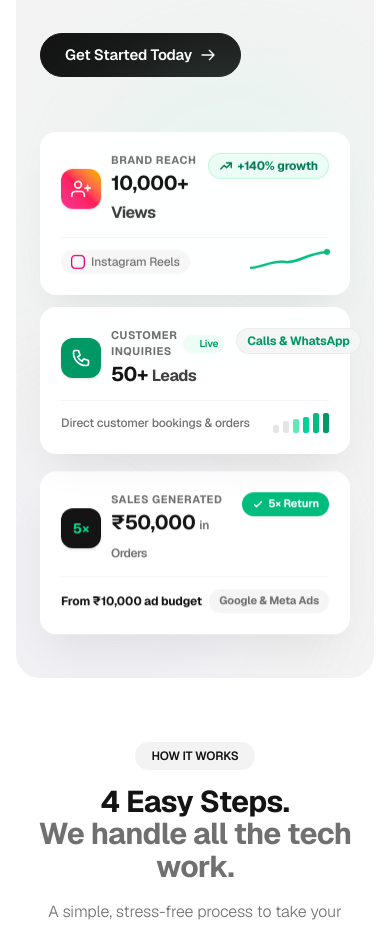
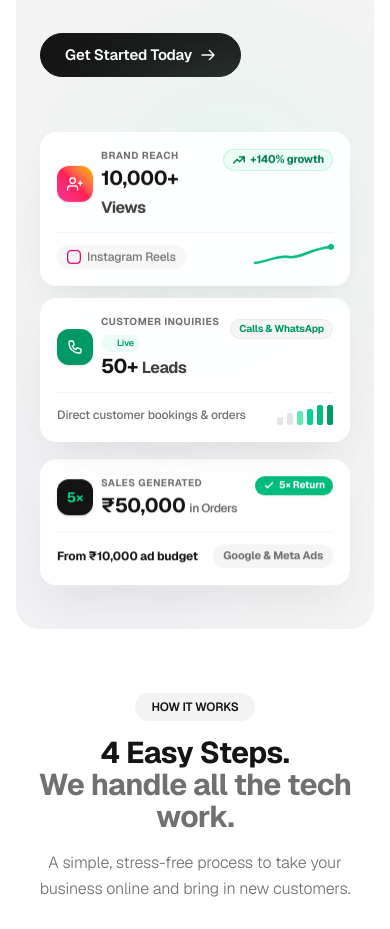
Before and after one commit to Dharsan15/bizzgroww-landingpage, a React (Vite) app: page / in a window 390 px wide. Shown: the part 2720-3649 px from the top of the page. Built offline with nearby package versions, Linux system fonts and the light colour scheme.

Commit message:
fixed floating text overflow

```diff
--- a/src/components/Services.jsx
+++ b/src/components/Services.jsx
@@ -142,7 +142,7 @@ export default function Services() {
           whileInView={isMobile ? { opacity: 1, y: 0 } : false}
           viewport={isMobile ? { once: true, amount: 0.15 } : undefined}
           transition={{ duration: 0.7, ease: EASE }}
-          className="card-soft relative overflow-hidden p-6 sm:p-10 lg:p-14"
+          className="card-soft relative overflow-hidden p-4 sm:p-10 lg:p-14"
         >
           <div className="grid grid-cols-1 lg:grid-cols-12 gap-10 lg:gap-12 items-center">
             {/* Left Column: Content */}
@@ -154,7 +154,7 @@ export default function Services() {
               <h3 className="text-2xl sm:text-4xl md:text-5xl font-[650] text-[#141414] tracking-[-0.03em] leading-[1.08] mb-6">
                 We handle your online presence so you can focus on your business.
               </h3>
-              <p className="text-[#707070] text-base md:text-lg font-[300] leading-relaxed mb-8">
+              <p className="text-[#707070] text-base md:lg font-[300] leading-relaxed mb-8">
                 From building your custom website to running targeted Google and Facebook ads, <strong className="font-semibold text-[#141414]">bizgrw</strong> manages everything for you so you get real calls, visits, and sales.
               </p>
               <a
@@ -178,25 +178,25 @@ export default function Services() {
               {/* Outer Floating Composition Layout */}
               <div className="relative w-full max-w-[460px] flex flex-col gap-4 text-left">
                 {/* CARD 1: Local Customer Reach (Offset Left / Top) */}
-                <div className="animate-float-1 card-glass rounded-2xl p-5 border border-white/80 shadow-[0_18px_38px_-12px_rgba(0,0,0,0.07)] hover:border-neutral-200/90 relative z-20 sm:w-[94%] sm:self-start">
-                  <div className="flex items-start justify-between gap-3 mb-3">
-                    <div className="flex items-center gap-2.5">
+                <div className="animate-float-1 card-glass rounded-2xl p-4 sm:p-5 border border-white/80 shadow-[0_18px_38px_-12px_rgba(0,0,0,0.07)] hover:border-neutral-200/90 relative z-20 sm:w-[94%] sm:self-start">
+                  <div className="flex items-start justify-between gap-2.5 mb-3">
+                    <div className="flex items-center gap-2 sm:gap-2.5 min-w-0">
                       {/* Gradient Icon Badge */}
-                      <div className="w-10 h-10 rounded-xl bg-gradient-to-tr from-pink-500 via-rose-500 to-amber-400 flex items-center justify-center text-white shadow-sm shrink-0">
-                        <svg className="w-5 h-5" fill="none" stroke="currentColor" viewBox="0 0 24 24">
+                      <div className="w-9 h-9 sm:w-10 sm:h-10 rounded-xl bg-gradient-to-tr from-pink-500 via-rose-500 to-amber-400 flex items-center justify-center text-white shadow-sm shrink-0">
+                        <svg className="w-4 h-4 sm:w-5 sm:h-5" fill="none" stroke="currentColor" viewBox="0 0 24 24">
                           <path d="M16 21v-2a4 4 0 0 0-4-4H5a4 4 0 0 0-4 4v2" strokeLinecap="round" strokeLinejoin="round" strokeWidth="2" />
                           <circle cx="8.5" cy="7" r="4" strokeLinecap="round" strokeLinejoin="round" strokeWidth="2" />
                           <line strokeLinecap="round" strokeLinejoin="round" strokeWidth="2" x1="20" x2="20" y1="8" y2="14" />
                           <line strokeLinecap="round" strokeLinejoin="round" strokeWidth="2" x1="23" x2="17" y1="11" y2="11" />
                         </svg>
                       </div>
-                      <div>
-                        <div className="text-[11px] font-bold uppercase tracking-wider text-[#707070]">Brand Reach</div>
+                      <div className="min-w-0">
+                        <div className="text-[10px] sm:text-[11px] font-bold uppercase tracking-wider text-[#707070]">Brand Reach</div>
                         <div className="text-xl sm:text-2xl font-black tracking-tight text-[#141414]">10,000+ <span className="text-base sm:text-lg font-bold text-neutral-700">Views</span></div>
                       </div>
                     </div>
                     {/* Growth Badge */}
-                    <div className="inline-flex items-center gap-1 bg-emerald-50 text-emerald-700 border border-emerald-200/60 px-2.5 py-1 rounded-full text-xs font-bold shrink-0">
+                    <div className="inline-flex items-center gap-1 bg-emerald-50 text-emerald-700 border border-emerald-200/60 px-2 sm:px-2.5 py-0.5 sm:py-1 rounded-full text-[11px] sm:text-xs font-bold shrink-0">
                       <svg className="w-3.5 h-3.5" fill="none" stroke="currentColor" viewBox="0 0 24 24">
                         <path d="M13 7h8m0 0v8m0-8l-8 8-4-4-6 6" strokeLinecap="round" strokeLinejoin="round" strokeWidth="2.5" />
                       </svg>
@@ -222,19 +222,19 @@ export default function Services() {
                 </div>
 
                 {/* CARD 2: Direct Customer Inquiries (Offset Right / Center) */}
-                <div className="animate-float-2 card-glass rounded-2xl p-5 border border-white/80 shadow-[0_20px_42px_-12px_rgba(0,0,0,0.08)] hover:border-neutral-200/90 relative z-30 sm:w-[94%] sm:self-end sm:-mt-2">
-                  <div className="flex items-start justify-between gap-3 mb-3">
-                    <div className="flex items-center gap-2.5">
+                <div className="animate-float-2 card-glass rounded-2xl p-4 sm:p-5 border border-white/80 shadow-[0_20px_42px_-12px_rgba(0,0,0,0.08)] hover:border-neutral-200/90 relative z-30 sm:w-[94%] sm:self-end sm:-mt-2">
+                  <div className="flex items-start justify-between gap-2.5 mb-3">
+                    <div className="flex items-center gap-2 sm:gap-2.5 min-w-0">
                       {/* WhatsApp / Phone Icon Badge */}
-                      <div className="w-10 h-10 rounded-xl bg-emerald-600 text-white flex items-center justify-center shadow-sm shrink-0">
-                        <svg className="w-5 h-5" fill="none" stroke="currentColor" viewBox="0 0 24 24">
+                      <div className="w-9 h-9 sm:w-10 sm:h-10 rounded-xl bg-emerald-600 text-white flex items-center justify-center shadow-sm shrink-0">
+                        <svg className="w-4 h-4 sm:w-5 sm:h-5" fill="none" stroke="currentColor" viewBox="0 0 24 24">
                           <path strokeLinecap="round" strokeLinejoin="round" strokeWidth="2" d="M3 5a2 2 0 012-2h3.28a1 1 0 01.948.684l1.498 4.493a1 1 0 01-.502 1.21l-2.257 1.13a11.042 11.042 0 005.516 5.516l1.13-2.257a1 1 0 011.21-.502l4.493 1.498a1 1 0 01.684.949V19a2 2 0 01-2 2h-1C9.716 21 3 14.284 3 6V5z" />
                         </svg>
                       </div>
-                      <div>
-                        <div className="flex items-center gap-1.5">
-                          <span className="text-[11px] font-bold uppercase tracking-wider text-[#707070]">Customer Inquiries</span>
-                          <span className="inline-flex items-center gap-1 text-[10px] font-semibold text-emerald-600 bg-emerald-50 px-1.5 py-0.5 rounded-full">
+                      <div className="min-w-0">
+                        <div className="flex items-center gap-1.5 flex-wrap">
+                          <span className="text-[10px] sm:text-[11px] font-bold uppercase tracking-wider text-[#707070]">Customer Inquiries</span>
+                          <span className="inline-flex items-center gap-1 text-[9px] sm:text-[10px] font-semibold text-emerald-600 bg-emerald-50 px-1.5 py-0.5 rounded-full">
                             <span className="w-1.5 h-1.5 rounded-full bg-emerald-500 animate-ping" /> Live
                           </span>
                         </div>
@@ -243,7 +243,7 @@ export default function Services() {
                     </div>
                     {/* Badge */}
                     <div className="text-right shrink-0">
-                      <div className="text-xs font-bold text-[#141414] bg-neutral-100 px-2.5 py-1 rounded-full border border-neutral-200/60 inline-flex items-center gap-1">
+                      <div className="text-[10px] sm:text-xs font-bold text-[#141414] bg-neutral-100 px-2 sm:px-2.5 py-0.5 sm:py-1 rounded-full border border-neutral-200/60 inline-flex items-center gap-1 whitespace-nowrap">
                         <span className="text-emerald-600 font-extrabold">Calls &amp; WhatsApp</span>
                       </div>
                     </div>
@@ -264,18 +264,18 @@ export default function Services() {
                 </div>
 
                 {/* CARD 3: Sales Generated (Offset Center/Left / Bottom) */}
-                <div className="animate-float-3 card-glass rounded-2xl p-5 border border-white/80 shadow-[0_22px_44px_-12px_rgba(0,0,0,0.08)] hover:border-neutral-200/90 relative z-20 sm:w-[94%] sm:self-start sm:-mt-2">
-                  <div className="flex items-start justify-between gap-3 mb-3">
-                    <div className="flex items-center gap-2.5">
-                      <div className="w-10 h-10 rounded-xl bg-[#141414] text-emerald-400 flex items-center justify-center shadow-sm shrink-0 font-black text-sm">
+                <div className="animate-float-3 card-glass rounded-2xl p-4 sm:p-5 border border-white/80 shadow-[0_22px_44px_-12px_rgba(0,0,0,0.08)] hover:border-neutral-200/90 relative z-20 sm:w-[94%] sm:self-start sm:-mt-2">
+                  <div className="flex items-start justify-between gap-2.5 mb-3">
+                    <div className="flex items-center gap-2 sm:gap-2.5 min-w-0">
+                      <div className="w-9 h-9 sm:w-10 sm:h-10 rounded-xl bg-[#141414] text-emerald-400 flex items-center justify-center shadow-sm shrink-0 font-black text-sm">
                         <span>5×</span>
                       </div>
-                      <div>
-                        <div className="text-[11px] font-bold uppercase tracking-wider text-[#707070]">Sales Generated</div>
+                      <div className="min-w-0">
+                        <div className="text-[10px] sm:text-[11px] font-bold uppercase tracking-wider text-[#707070]">Sales Generated</div>
                         <div className="text-xl sm:text-2xl font-black tracking-tight text-[#141414]">₹50,000 <span className="text-xs sm:text-sm font-semibold text-[#707070]">in Orders</span></div>
                       </div>
                     </div>
-                    <div className="inline-flex items-center gap-1 bg-emerald-500 text-white px-2.5 py-1 rounded-full text-[11px] font-bold shadow-xs shrink-0">
+                    <div className="inline-flex items-center gap-1 bg-emerald-500 text-white px-2 sm:px-2.5 py-0.5 sm:py-1 rounded-full text-[10px] sm:text-[11px] font-bold shadow-xs shrink-0">
                       <svg className="w-3 h-3" fill="none" stroke="currentColor" viewBox="0 0 24 24">
                         <path d="M5 13l4 4L19 7" strokeLinecap="round" strokeLinejoin="round" strokeWidth="2.5" />
                       </svg>
```
